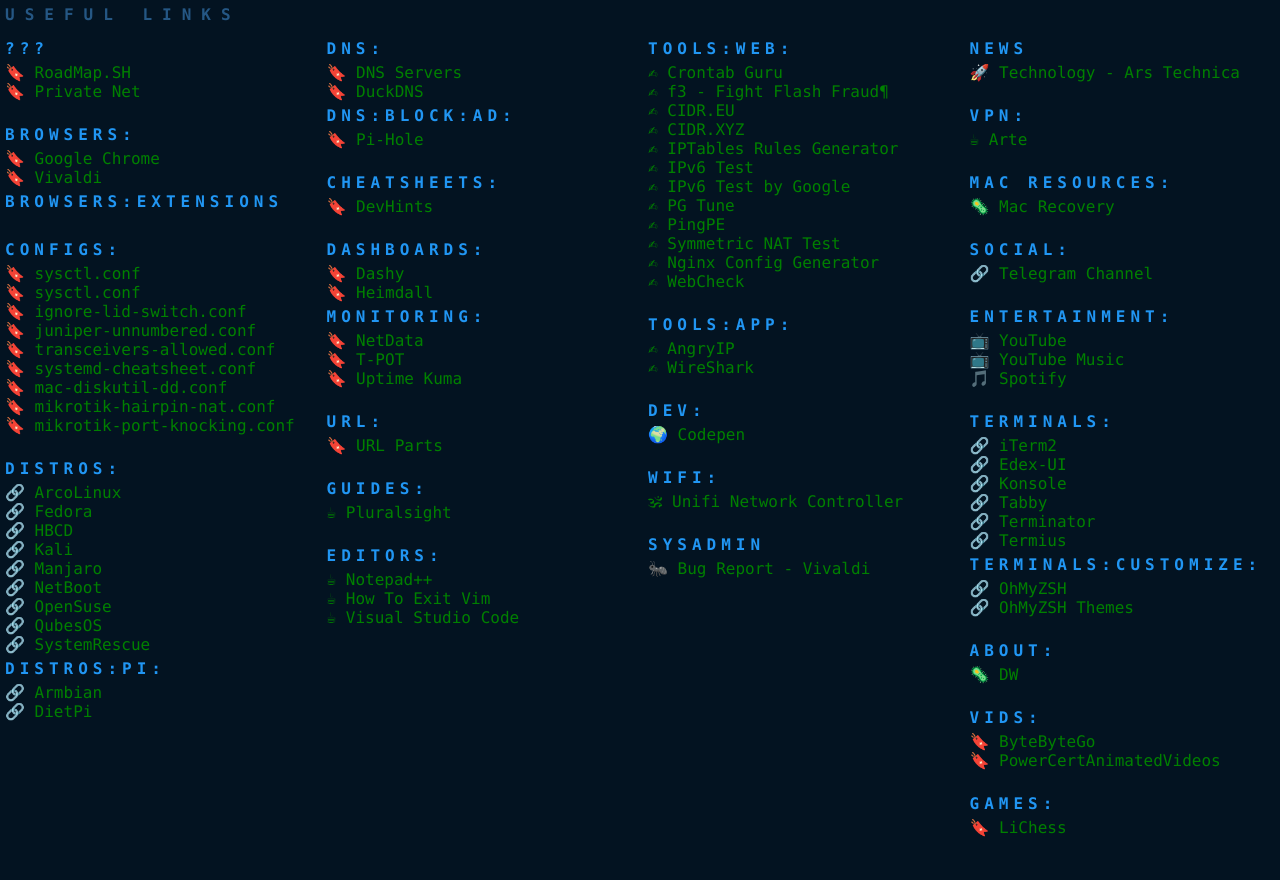
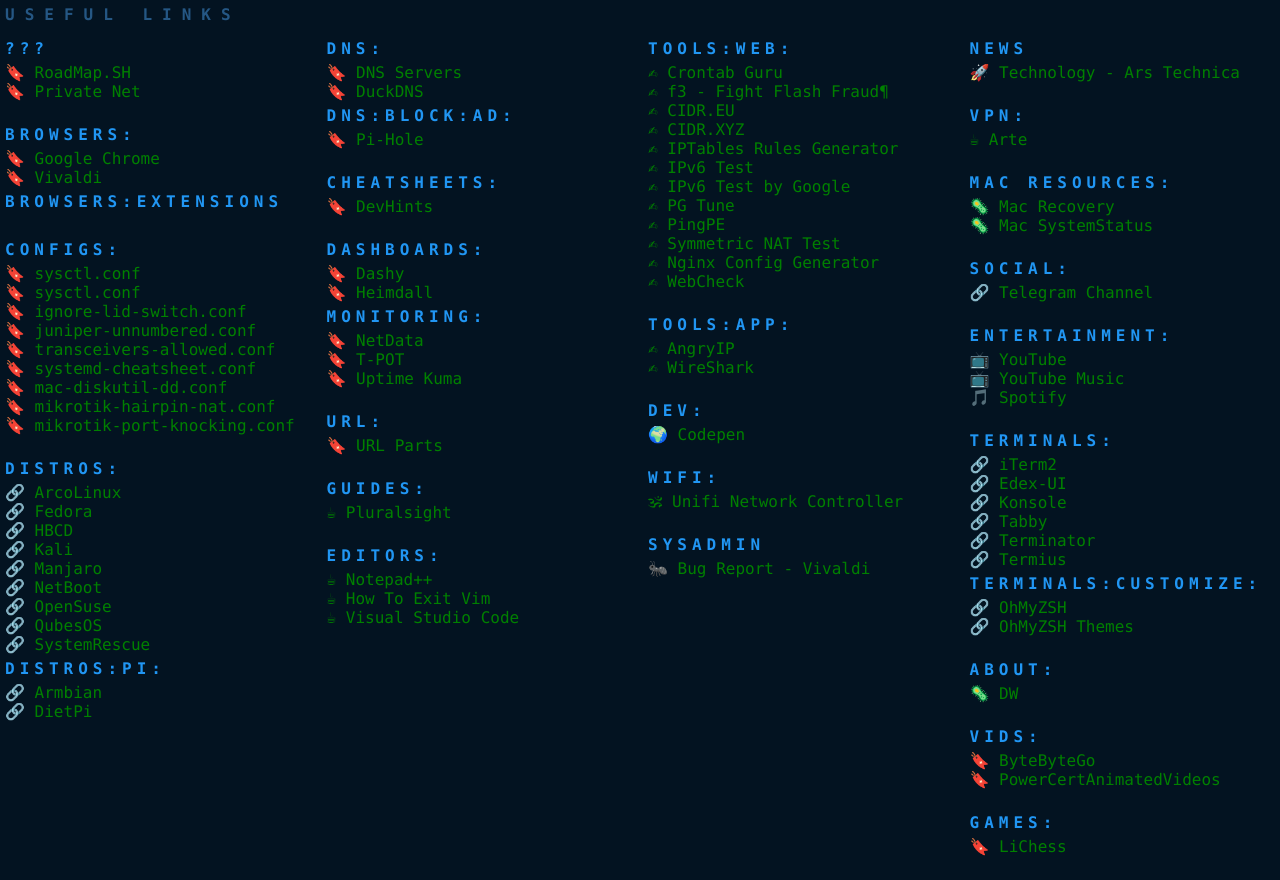
Before and after one commit to iCra5h/F-ckingLocalhost, a plain HTML site: page index.html in a window 1280 px wide. Drawn offline with Linux system fonts and the light colour scheme.

Commit message:
Update index.html

```diff
--- a/index.html
+++ b/index.html
@@ -142,6 +142,8 @@
 
       <h3>Mac Resources:</h3>
       <p><a href="https://support.apple.com/guide/mac-help/use-macos-recovery-on-an-intel-based-mac-mchl338cf9a8/mac">&#129440; Mac Recovery</a></p>
+      <p><a href=" https://www.apple.com/support/systemstatus/">&#129440; Mac SystemStatus</a></p>
+
       <br />
 
       <h3>Social:</h3>
```
